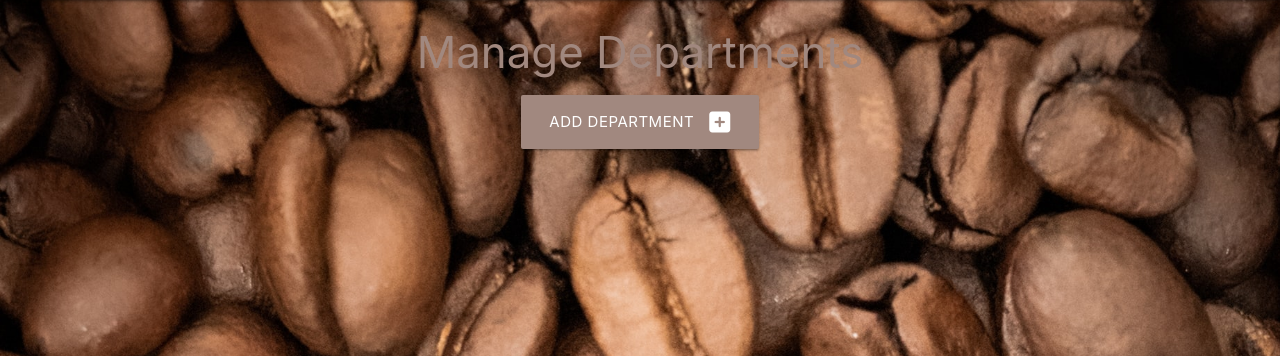
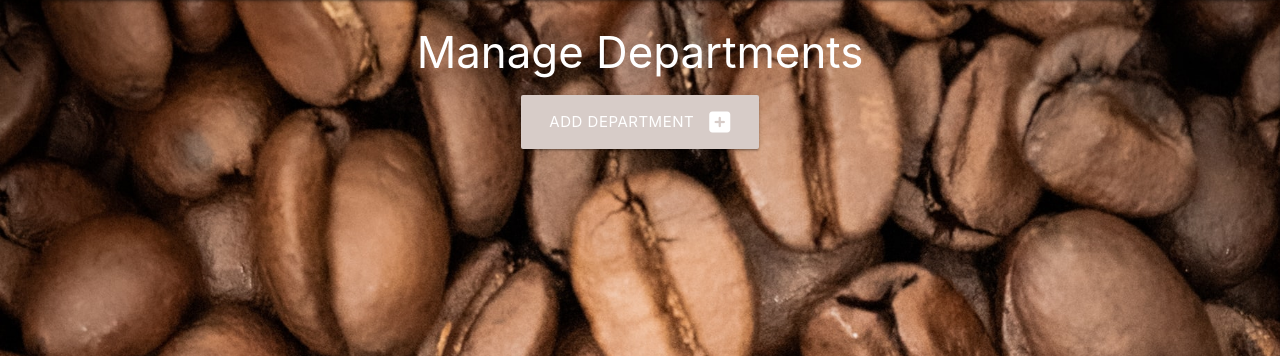
Before and after one commit to Carhul/Task_Manager, a Flask app: page /get_departments in a window 1280 px wide. Shown: the part 64-420 px from the top of the page. Run offline with Flask 2, Linux system fonts and the light colour scheme; data that the repository does not hold is empty; some libraries are stand-ins or nearby versions.

Commit message:
Change classes

```diff
--- a/templates/departments/departments.html
+++ b/templates/departments/departments.html
@@ -1,11 +1,11 @@
 {% extends "base.html" %}
 {% block content %}
 
-<h3 class="brown-text text-lighten-2 center-align">Manage Departments</h3>
+<h3 class="base-color center-align">Manage Departments</h3>
 
 <div class="row">
     <div class="col s12 center-align">
-        <a href="{{ url_for('add_department') }}" class="btn-large white-text brown lighten-2">
+        <a href="{{ url_for('add_department') }}" class="btn-large base-bgcolor base-color">
             Add Department <i class="fa-solid fa-square-plus right"></i>
         </a>
     </div>
@@ -14,13 +14,13 @@
 <div class="row">
     {% for department in departments %}
     <div class="col s12 m3">
-      <div class="card brown lighten-4 center-align">
-        <div class="card-content white-text">
+      <div class="card base-bgcolor center-align">
+        <div class="card-content base-color">
           <span class="card-title">{{ department.department_name }}</span>
         </div>
         <div class="card-action">
-          <a href="{{ url_for('delete_department', department_id=department._id) }}" class="btn white-text brown lighten-2">Delete</a>
-          <a href="{{ url_for('edit_department', department_id=department._id) }}" class="btn white brown-text text-lighten-2">Edit</a>
+          <a href="{{ url_for('delete_department', department_id=department._id) }}" class="btn base-bgcolor base-color">Delete</a>
+          <a href="{{ url_for('edit_department', department_id=department._id) }}" class="btn base-bgcolor base-color">Edit</a>
         </div>
       </div>
     </div>
```
